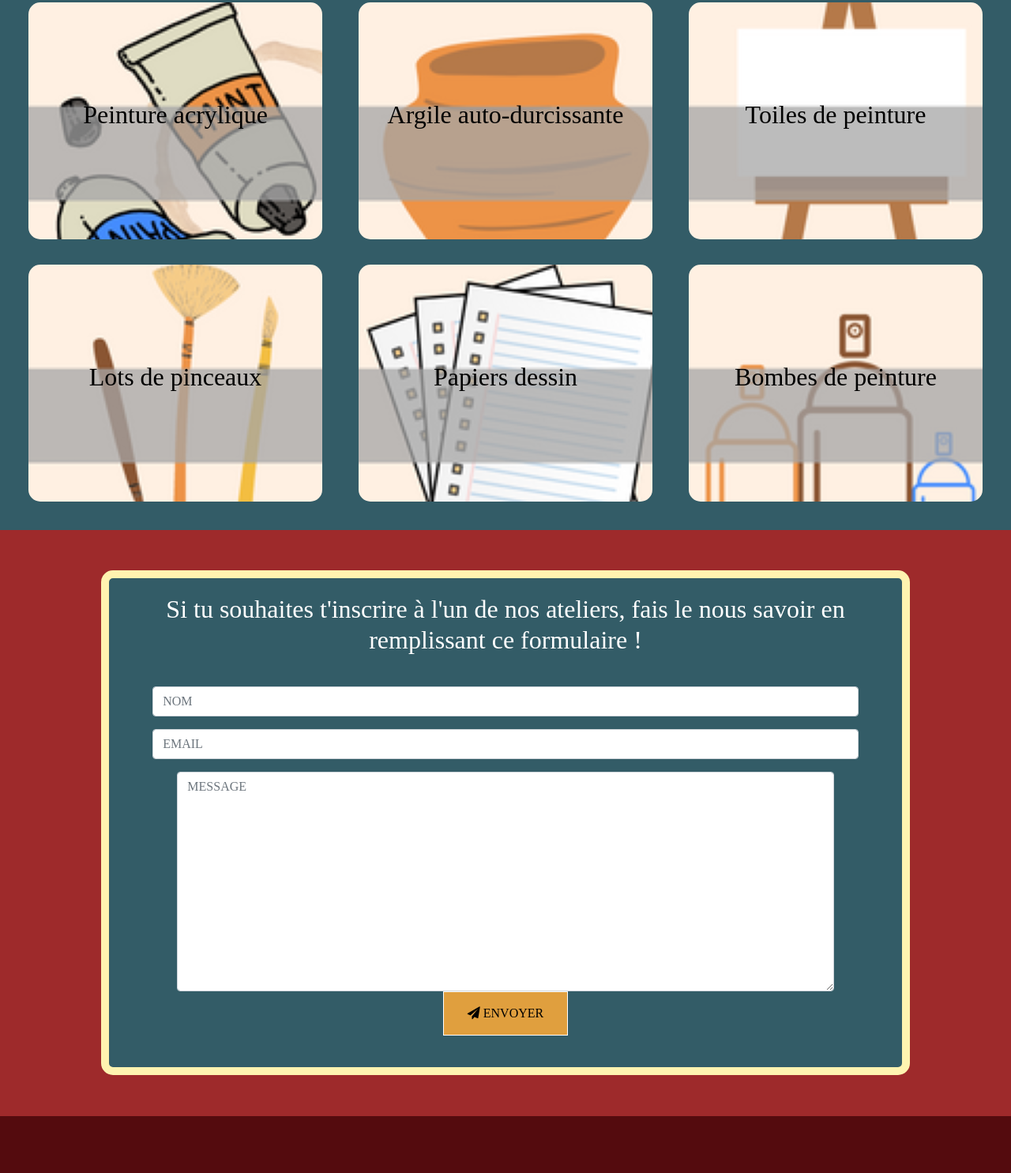
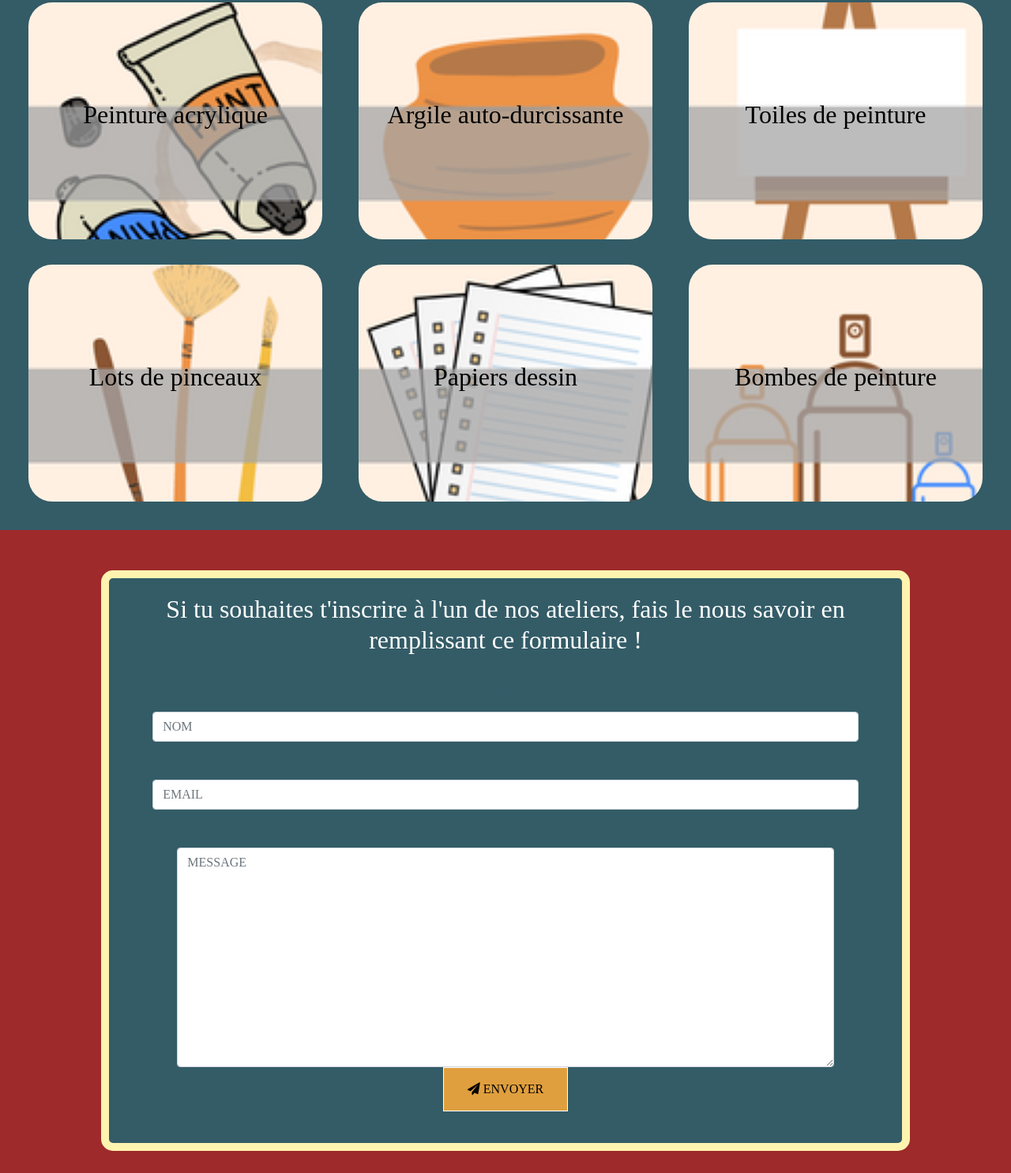
Before and after one commit to OnsFendri/Projet-portfolio, a plain HTML site: page index.html in a window 1280 px wide. Shown: the part 795-2280 px from the top of the page at 79% size. Drawn offline with nearby package versions, Linux system fonts and the light colour scheme.

Commit message:
Nouveau commit

```diff
--- a/css/style.css
+++ b/css/style.css
@@ -191,7 +191,7 @@ a {
     position: absolute;
     width: 100%;
     height: 100%;
-    border-radius: 15px;
+    border-radius: 30px;
     padding: 33% 0;
     -webkit-backface-visibility: hidden;
     /* Safari */
@@ -235,7 +235,7 @@ a {
     margin-left: 10%;
     text-align: center;
     background-color: #335c67;
-    color: rgb(255, 255, 255);
+    color: #335c67;
     /* COULEUR DU TEXTE */
     border: 10px solid #fff3b0;
     border-radius: 15px;
@@ -248,6 +248,7 @@ a {
     display: block;
     margin: 2%;
     margin-bottom: 0;
+    color: white;
 }
 
 .lt {
--- a/index.html
+++ b/index.html
@@ -51,14 +51,15 @@
                 <img src="images/Caroussel5.png" alt="img5" class="img_Slider" />
                 <!--    LES POINTS DE NAVIGATION   -->
                 <div class="suivant">
-                    <i class="fas fa-chevron-circle-right"></i>
+                    <em class="fas fa-chevron-circle-right"></em>
                 </div>
                 <div class="precedent">
-                    <i class="fas fa-chevron-circle-left"></i>
+                    <em class="fas fa-chevron-circle-left"></em>
                 </div>
             </div>
 
             <script src="app.js"></script>
+            <noscript>Alternate content for script</noscript>
         </section>
         <section id="produits"> <!--    LES PRODUITS   -->
             <div class="flip-box" id="produit1">
@@ -153,21 +154,24 @@
                         <!-- groupe de form -->
                         <div class="col-sm-12">
                             <!--    NOM    -->
-                            <input type="text" class="form-control" id="NOM" placeholder="NOM" name="NOM" value="" />
+                            <label for="NOM">Nom</label>
+                            <input type="text" class="form-control" id="NOM" placeholder="NOM" name="NOM" title="Nom" />
                         </div>
                     </div>
                     <div class="form-group">
                         <div class="col-sm-12">
                             <!--    EMAIL   -->
+                            <label for="EMAIL">Email</label>
                             <input type="email" class="form-control" id="EMAIL" placeholder="EMAIL" name="EMAIL"
-                                value="" />
+                                title="Email" />
                         </div>
                     </div>
                     <!--    MESSAGE    -->
+                    <label for="message">message</label>
                     <textarea class="form-control" name="message" id="message" placeholder="MESSAGE" cols="30"
                         rows="11"></textarea>
                     <button type="button" id="submit" onclick="alert('Votre message a bien été envoyé !')">
-                        <i class="fa fa-paper-plane"></i>
+                        <em class="fa fa-paper-plane"></em>
                         <span class="send-text"> ENVOYER</span>
                     </button>
                 </form>
```
